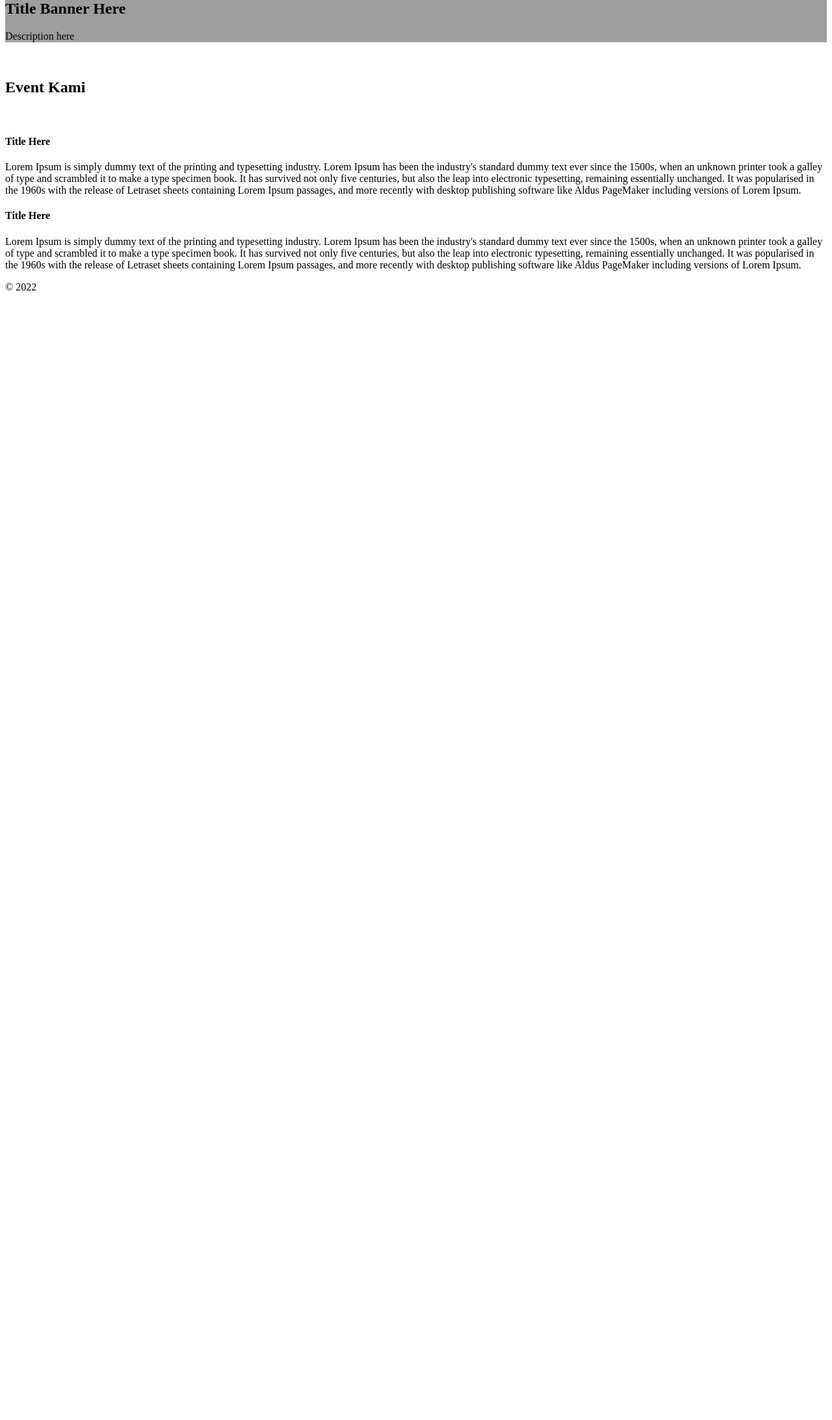
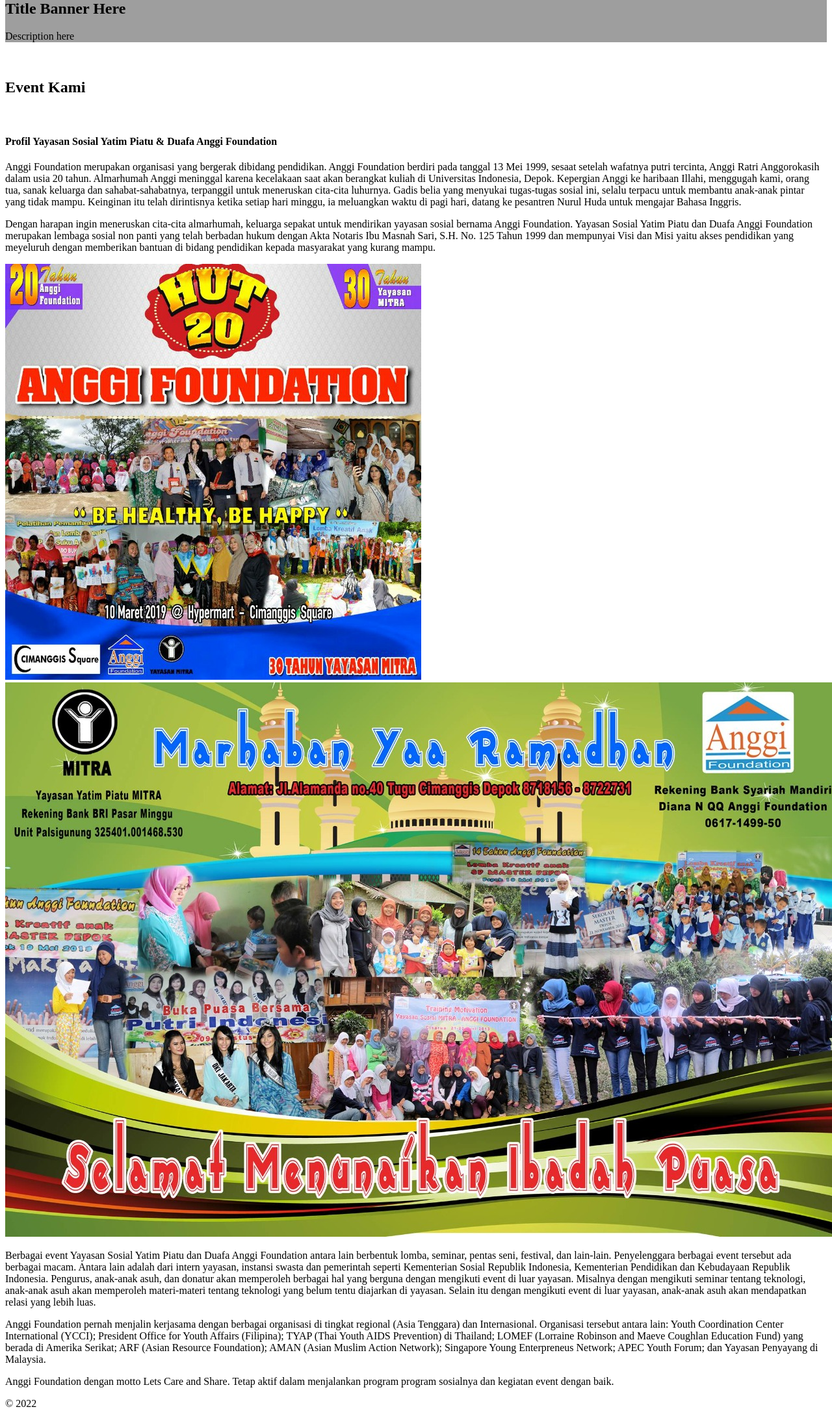
Before and after one commit to enrichoalkalas01/ta-event-yayasan-advance, a Yii app: template frontend/views/site/index.php in a window 1280 px wide. Shown: the part 20-2205 px from the top of the page at 65% size. Before the commit the page ends 467 px from the top, so only its background shows below. Run offline with PHP 8.4 and a stand-in for Yii, Linux system fonts and the light colour scheme; the template is opened without the code that fills it, so the values that code supplies are empty; some libraries are stand-ins or nearby versions; grey boxes are pictures that could not be loaded.

Commit message:
update homepage

```diff
--- a/frontend/views/site/index.php
+++ b/frontend/views/site/index.php
@@ -43,12 +43,21 @@ $this->title = 'My Yii Application';
             <div class="row wrapper-section">
                 <div class="col-md-6 left-side text-box">
                     <div class="wrapper-text">
-                        <h4>Title Here</h4>
-                        <p>Lorem Ipsum is simply dummy text of the printing and typesetting industry. Lorem Ipsum has been the industry's standard dummy text ever since the 1500s, when an unknown printer took a galley of type and scrambled it to make a type specimen book. It has survived not only five centuries, but also the leap into electronic typesetting, remaining essentially unchanged. It was popularised in the 1960s with the release of Letraset sheets containing Lorem Ipsum passages, and more recently with desktop publishing software like Aldus PageMaker including versions of Lorem Ipsum.</p>
+                        <h4>Profil Yayasan Sosial Yatim Piatu & Duafa Anggi Foundation</h4>
+                        <p>
+                            Anggi Foundation merupakan organisasi yang bergerak dibidang pendidikan. Anggi Foundation berdiri pada tanggal 13 Mei 1999, sesaat setelah wafatnya putri tercinta, Anggi Ratri Anggorokasih dalam usia 20 tahun.
+                            Almarhumah Anggi meninggal karena kecelakaan saat akan berangkat kuliah di Universitas Indonesia, Depok. Kepergian Anggi ke haribaan Illahi, menggugah kami, orang tua, sanak keluarga dan sahabat-sahabatnya, terpanggil untuk meneruskan cita-cita luhurnya.
+                            Gadis belia yang menyukai tugas-tugas sosial ini, selalu terpacu untuk membantu anak-anak pintar yang tidak mampu. Keinginan itu telah dirintisnya ketika setiap hari minggu, ia meluangkan waktu di pagi hari, datang ke pesantren Nurul Huda untuk mengajar Bahasa Inggris.
+                        </p>
+                        <p>
+                            Dengan harapan ingin meneruskan cita-cita almarhumah, keluarga sepakat untuk mendirikan yayasan sosial bernama Anggi Foundation. Yayasan Sosial Yatim Piatu dan Duafa Anggi Foundation merupakan lembaga sosial non panti yang telah berbadan hukum dengan Akta Notaris Ibu Masnah Sari, S.H. No. 125 Tahun 1999 dan mempunyai Visi dan Misi yaitu akses pendidikan yang meyeluruh dengan memberikan bantuan di bidang pendidikan kepada masyarakat yang kurang mampu.
+                        </p>
                     </div>
                 </div>
                 <div class="col-md-6 right-side images-box">
-                    <div class="image" style="background-image: url('https://cdn1-production-images-kly.akamaized.net/CTp92DhnXYO7tlLuIYR95eA416A=/640x360/smart/filters:quality(75):strip_icc():format(jpeg)/kly-media-production/medias/3343581/original/095226300_1610083522-plastic-building-blocks-background-3d-render_68747-136.jpg');"></div>
+                    <div>
+                        <img class="image" src="images/fe1.jpg" alt="gambar">
+                    </div>
                 </div>
             </div>
         </div>
@@ -59,12 +68,25 @@ $this->title = 'My Yii Application';
         <div class="col-md-12 section-box">
             <div class="row wrapper-section">
                 <div class="col-md-6 left-side images-box">
-                    <div class="image" style="background-image: url('https://cdn1-production-images-kly.akamaized.net/CTp92DhnXYO7tlLuIYR95eA416A=/640x360/smart/filters:quality(75):strip_icc():format(jpeg)/kly-media-production/medias/3343581/original/095226300_1610083522-plastic-building-blocks-background-3d-render_68747-136.jpg');"></div>
+                    <div>
+                        <img class="image" src="images/fe2.jpg" alt="gambar">
+                    </div>
                 </div>
                 <div class="col-md-6 right-side text-box">
                     <div class="wrapper-text">
-                        <h4>Title Here</h4>
-                        <p>Lorem Ipsum is simply dummy text of the printing and typesetting industry. Lorem Ipsum has been the industry's standard dummy text ever since the 1500s, when an unknown printer took a galley of type and scrambled it to make a type specimen book. It has survived not only five centuries, but also the leap into electronic typesetting, remaining essentially unchanged. It was popularised in the 1960s with the release of Letraset sheets containing Lorem Ipsum passages, and more recently with desktop publishing software like Aldus PageMaker including versions of Lorem Ipsum.</p>
+                        <!-- <h4>Title Here</h4> -->
+                        <p>
+                            Berbagai event Yayasan Sosial Yatim Piatu dan Duafa Anggi Foundation antara lain berbentuk lomba, seminar, pentas seni, festival, dan lain-lain. Penyelenggara berbagai event tersebut ada berbagai macam. Antara lain adalah dari intern yayasan, instansi swasta dan pemerintah seperti Kementerian Sosial Republik Indonesia, Kementerian Pendidikan dan Kebudayaan Republik Indonesia.
+                            Pengurus, anak-anak asuh, dan donatur akan memperoleh berbagai hal yang berguna dengan mengikuti event di luar yayasan.
+                            Misalnya dengan mengikuti seminar tentang teknologi, anak-anak asuh akan memperoleh materi-materi tentang teknologi yang belum tentu diajarkan di yayasan. Selain itu dengan mengikuti event di luar yayasan, anak-anak asuh akan mendapatkan relasi yang lebih luas.
+                        </p>
+                        <p>
+                            Anggi Foundation pernah menjalin kerjasama dengan berbagai organisasi di tingkat regional (Asia Tenggara) dan Internasional. Organisasi tersebut antara lain: Youth Coordination Center International (YCCI); President Office for Youth Affairs (Filipina); TYAP (Thai Youth AIDS Prevention) di Thailand; LOMEF (Lorraine Robinson and Maeve Coughlan Education Fund) yang berada di Amerika Serikat;
+                            ARF (Asian Resource Foundation); AMAN (Asian Muslim Action Network); Singapore Young Enterpreneus Network; APEC Youth Forum; dan Yayasan Penyayang di Malaysia.
+                        </p>
+                        <p>
+                            Anggi Foundation dengan motto Lets Care and Share. Tetap aktif dalam menjalankan program program sosialnya dan kegiatan event dengan baik.
+                        </p>
                     </div>
                 </div>
             </div>
```
Also changed, not shown: frontend/web/images/fe1.jpg (added), frontend/web/images/fe2.jpg (added), frontend/web/images/fe3.jpg (added).
